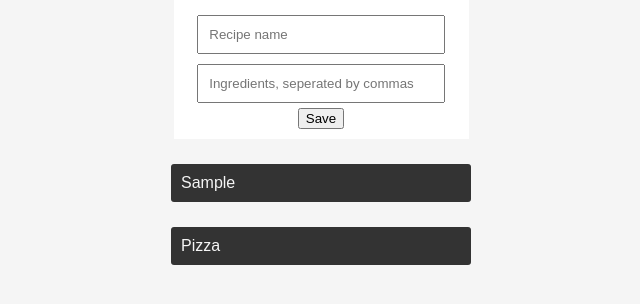
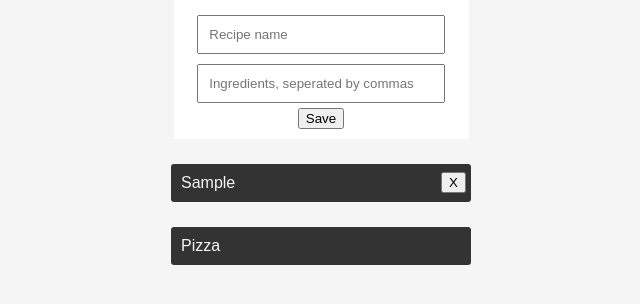
Before and after one commit to nikkilr88/fcc-recipe-box, a React (Create React App) app: page / in a window 1280 px wide. Both pictures are taken after typing "Sample", "Sample" into the empty fields and a click on the button "Save". Shown: the top 304 px of the page, without its empty margins (319-959 px from the left). Built offline with nearby package versions, Linux system fonts and the light colour scheme.

Commit message:
Added delete button to recipes and removed comments from index.html

```diff
--- a/src/App.css
+++ b/src/App.css
@@ -30,11 +30,18 @@ body {
 
 
 .recipe li {
+  position: relative;
   list-style-type: none;
   background: white;
   display: block;
   width: 300px;
   margin: 25px 0;
+}
+
+.recipe li button {
+  position: absolute;
+  top: 8px;
+  right: 5px;
 }
 
 .title {
--- a/src/App.js
+++ b/src/App.js
@@ -19,6 +19,7 @@ class App extends React.Component{
     this.handleSubmit = this.handleSubmit.bind(this);
 		this.handleChange = this.handleChange.bind(this);
     this.handleTitle = this.handleTitle.bind(this);
+    this.handleDelete = this.handleDelete.bind(this);
   }
 
   componentDidMount() {
@@ -45,14 +46,26 @@ class App extends React.Component{
   }
 
   handleSubmit() {
-    this.state.recipes.unshift({title: this.state.title, ingredients: this.state.ingredientsArr});
-    $('#dish').val('');
-    $('#ingredients').val('');
+    var updatedRecipes = this.state.recipes;
+    updatedRecipes.unshift({title: this.state.title, ingredients: this.state.ingredientsArr});
+
     this.setState({
 			title: '',
-      ingredients: ''
+      ingredients: '',
+      recipes: updatedRecipes
 		});
+
+		$('#dish').val('');
+    $('#ingredients').val('');
 	}
+
+  handleDelete(text) {
+    var updatedRecipes = this.state.recipes;
+    updatedRecipes.splice(updatedRecipes.indexOf(text), 1);
+    this.setState({
+      recipes: updatedRecipes
+    });
+  }
 
   render() {
     return (
@@ -68,6 +81,7 @@ class App extends React.Component{
           title={this.state.title}
           ingredients={this.state.ingredients}
           recipes={this.state.recipes}
+          handleDelete={this.handleDelete}
         />
       </div>
     );
--- a/src/RecipeBox.js
+++ b/src/RecipeBox.js
@@ -2,9 +2,19 @@ import React from 'react';
 import './App.css';
 
 class RecipeBox extends React.Component {
+  constructor(props) {
+    super();
+    this.deleteRecipe = this.deleteRecipe.bind(this);
+  }
+
+  deleteRecipe(el) {
+    var value = el.target.parentNode.querySelector('span').innerText;
+    this.props.handleDelete(value);
+  }
+
   render() {
   const recipes = this.props.recipes.map( (recipe, i) => {
-    return <li  key={i}><span className="title">{recipe.title}</span><span className="ingredients">{recipe.ingredients.map(function(item){return <li>{item}</li>})}</span></li>
+    return <li  key={i}><span className="title">{recipe.title}</span><span className="ingredients">{recipe.ingredients.map(function(item){return <li>{item}</li>})}</span><button onClick={this.deleteRecipe}>X</button></li>
 		});
     return (
       <ul className="recipe">
```
Also changed, not shown: public/index.html (+0 -9 lines).
